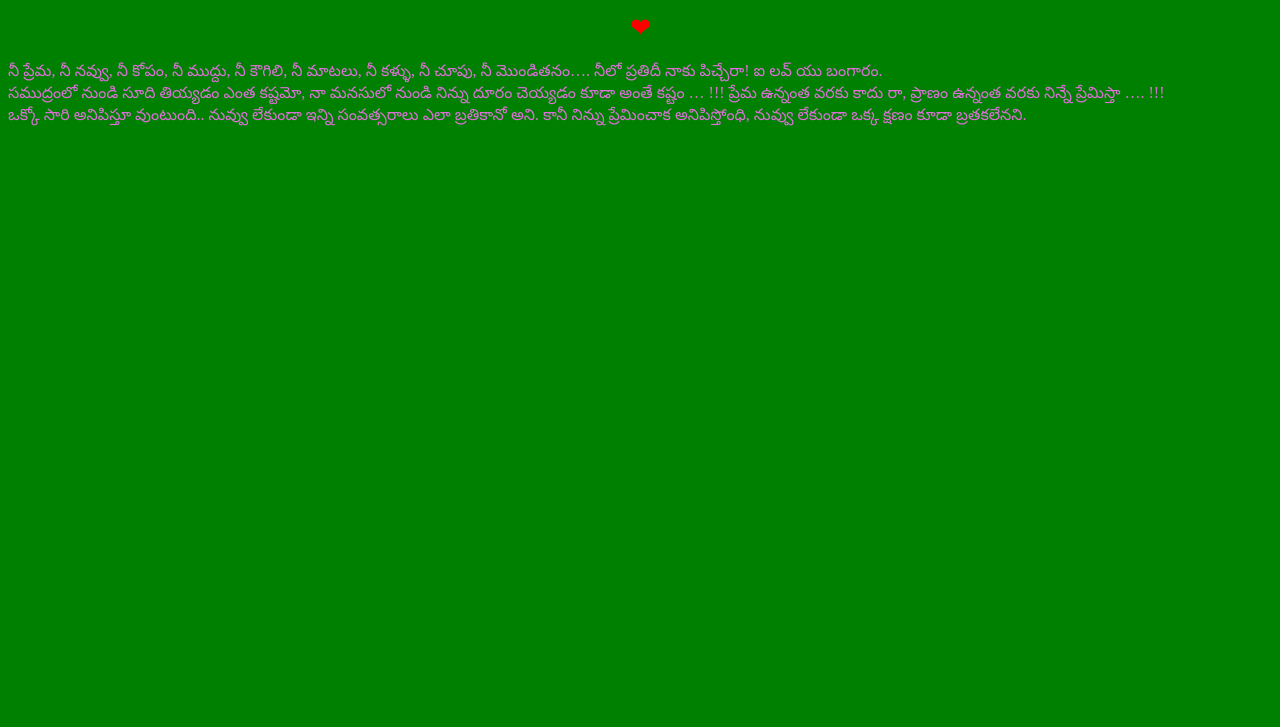
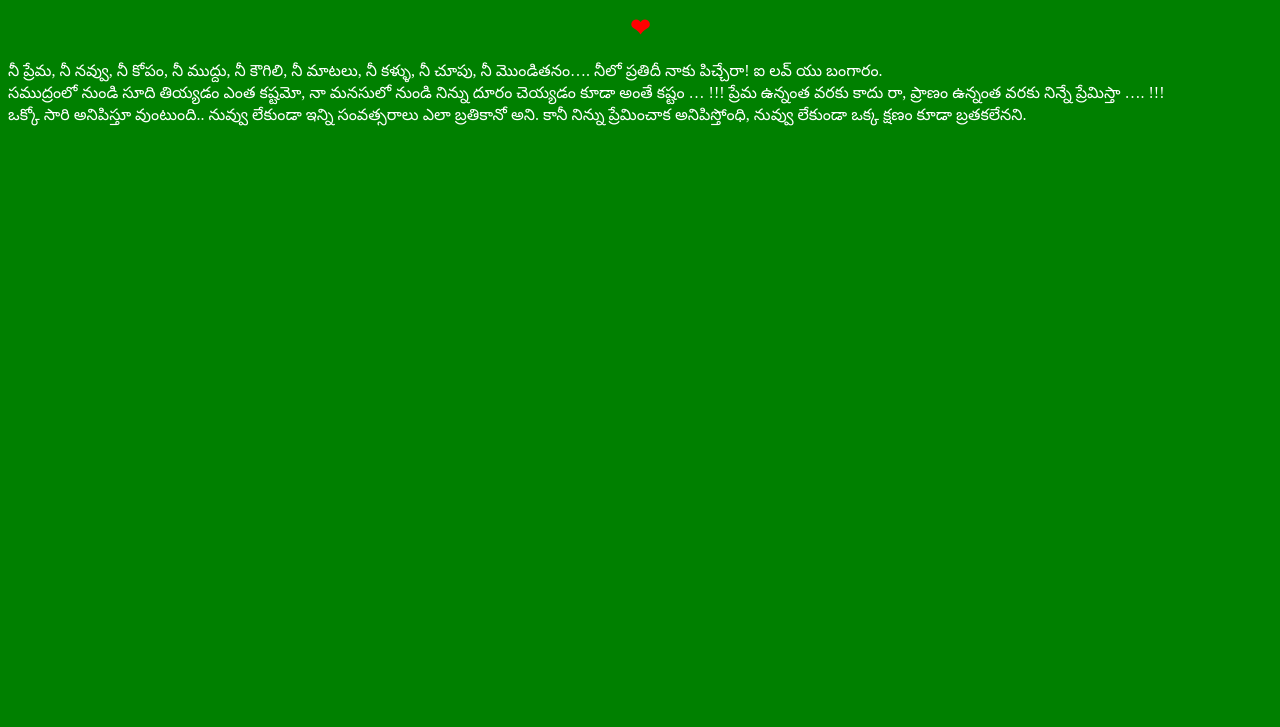
Before and after one commit to harikarampally9/my-awesome-app, a plain HTML site: page index.html in a window 1280 px wide. Shown: the part 73-800 px from the top of the page. Drawn offline with Linux system fonts and the light colour scheme.

Commit message:
added color white

```diff
--- a/index.html
+++ b/index.html
@@ -19,7 +19,7 @@
         text-size-adjust: 100px;
       }
       p {
-        color: orchid;
+        color: white;
         size: 50;
       }
     </style>
```
